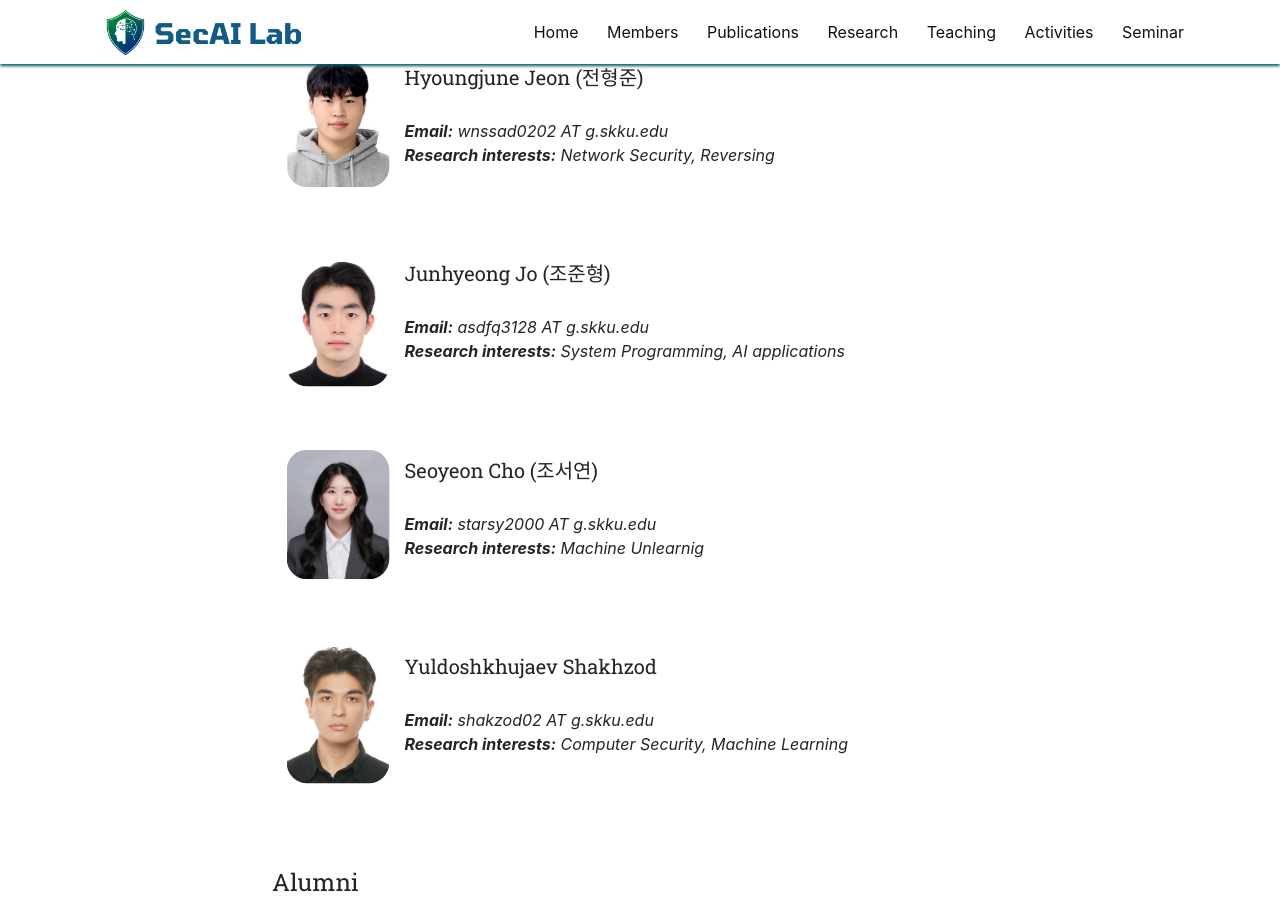
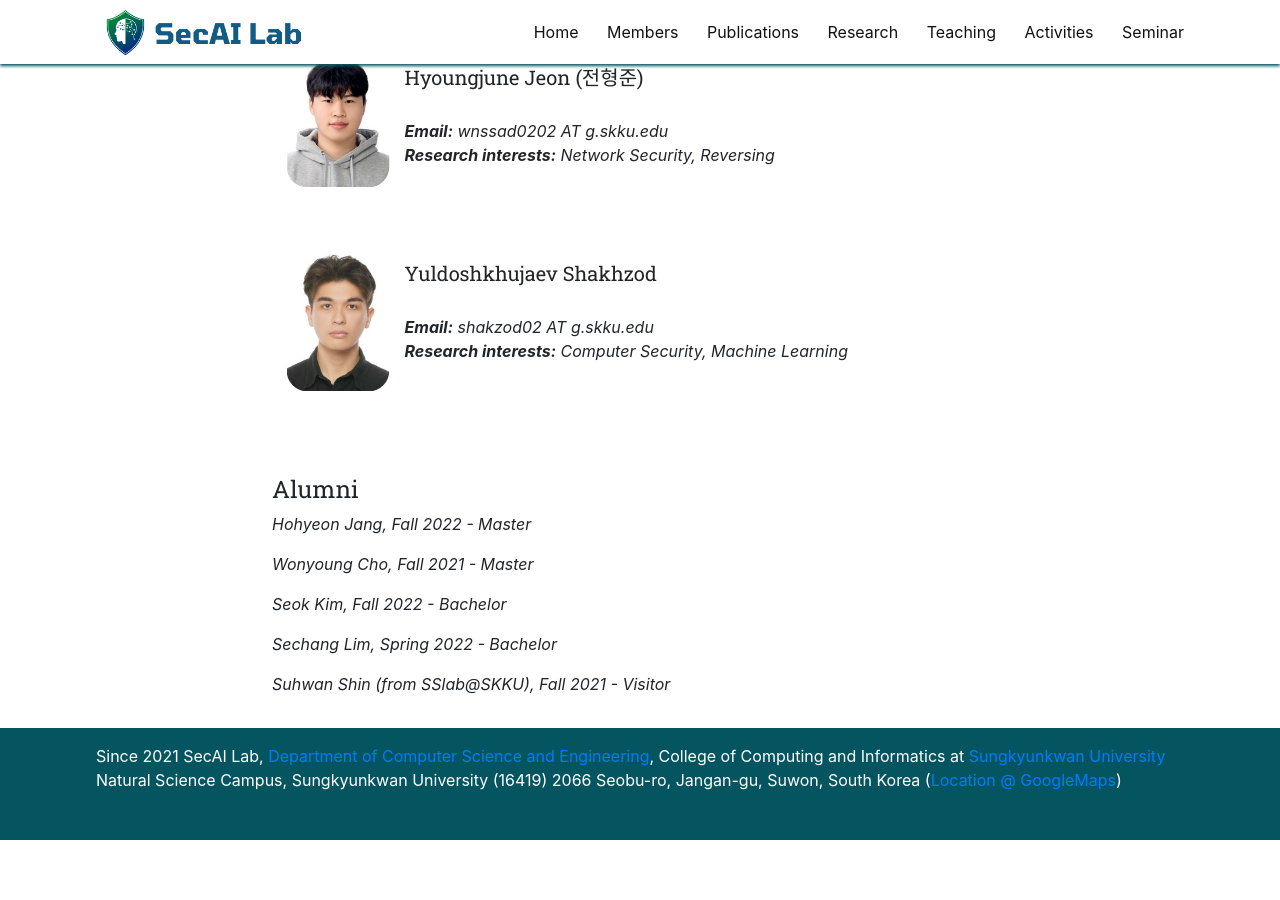
Before and after one commit to SecAI-Lab/secai-lab.github.io, a Jekyll site: the page built from pages/members.md, in a window 1280 px wide and 900 px high, scrolled down 1634 px. Built offline with Jekyll 4.4.1, drawn with Linux system fonts in a browser that asks for light colours; nearby versions of some CDN libraries; after the commit the page ends 2474 px from its top, so only the background shows below that.

Commit message:
Update ug_students.yml

```diff
--- a/_data/ug_students.yml
+++ b/_data/ug_students.yml
@@ -3,22 +3,6 @@
   info: Undergraduate student
   email: wnssad0202 AT g.skku.edu
   research: Network Security, Reversing
-  number_educ: 0
-  education1:
-
-- name: Junhyeong Jo (조준형)
-  photo: junhyoung.jpg
-  info: Undergraduate student
-  email: asdfq3128 AT g.skku.edu
-  research: System Programming, AI applications
-  number_educ: 0
-  education1:
-
-- name: Seoyeon Cho (조서연)
-  photo: seoyeon.png
-  info: Undergraduate student
-  email: starsy2000 AT g.skku.edu
-  research: Machine Unlearnig
   number_educ: 0
   education1:
 
```
